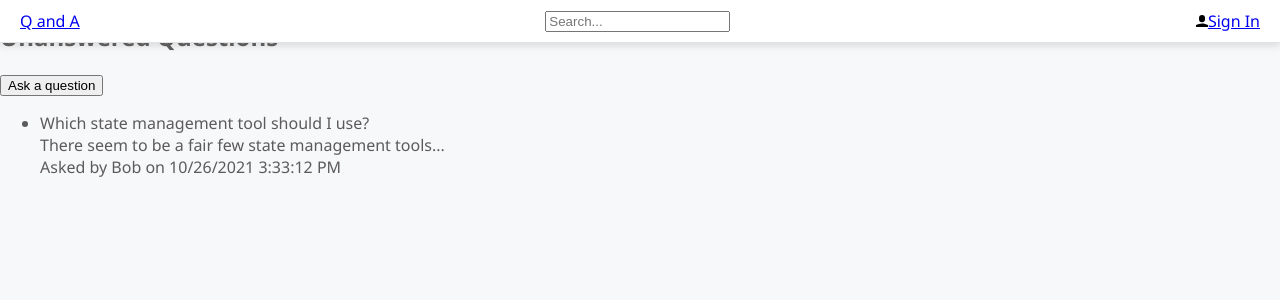
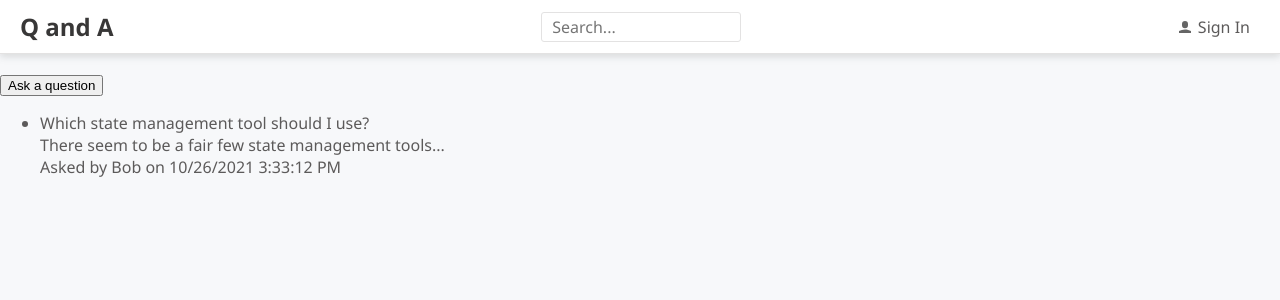
Before and after one commit to vytautas-dotcom/QAprojFrontend, a React (Create React App) app in the folder frontend/: page / in a window 1280 px wide. Shown: the top 300 px of the page. Built offline with nearby package versions, Linux system fonts and the light colour scheme.

Commit message:
Style pseudo-classes and nested elements with CSS Emotion

```diff
--- a/frontend/src/Header.tsx
+++ b/frontend/src/Header.tsx
@@ -25,13 +25,55 @@
         box-shadow: 0 3px 7px 0 rgba(110, 112, 114, 0.21);
       `}
     >
-      <a href="./">Q and A</a>
+      <a
+        href="./"
+        css={css`
+          font-size: 24px;
+          font-weight: bold;
+          color: ${gray1};
+          text-decoration: none;
+        `}
+      >
+        Q and A
+      </a>
       <input
         type="text"
         placeholder="Search..."
         onChange={handleSearchInputChange}
+        css={css`
+          box-sizing: border-box;
+          font-family: ${fontFamily};
+          font-size: ${fontSize};
+          padding: 8px 10px;
+          border: 1px solid ${gray5};
+          border-radius: 3px;
+          color: ${gray2};
+          background-color: white;
+          width: 200px;
+          height: 30px;
+          :focus {
+            outline-color: ${gray5};
+          }
+        `}
       />
-      <a href="./signin">
+      <a
+        href="./signin"
+        css={css`
+          font-family: ${fontFamily};
+          font-size: ${fontSize};
+          padding: 5px 10px;
+          background-color: transparent;
+          color: ${gray2};
+          text-decoration: none;
+          cursor: pointer;
+          :focus {
+            outline-color: ${gray5};
+          }
+          span {
+            margin-left: 7px;
+          }
+        `}
+      >
         <UserIcon />
         <span>Sign In</span>
       </a>
--- a/frontend/src/Icons.tsx
+++ b/frontend/src/Icons.tsx
@@ -1,4 +1,15 @@
-import React from "react";
+/** @jsxImportSource @emotion/react */
+import { css } from "@emotion/react";
+
 import user from "./user.svg";
 
-export const UserIcon = () => <img src={user} alt="User" width="12px" />;
+export const UserIcon = () => (
+  <img
+    src={user}
+    alt="User"
+    css={css`
+      width: 12px;
+      opacity: 0.6;
+    `}
+  />
+);
```
